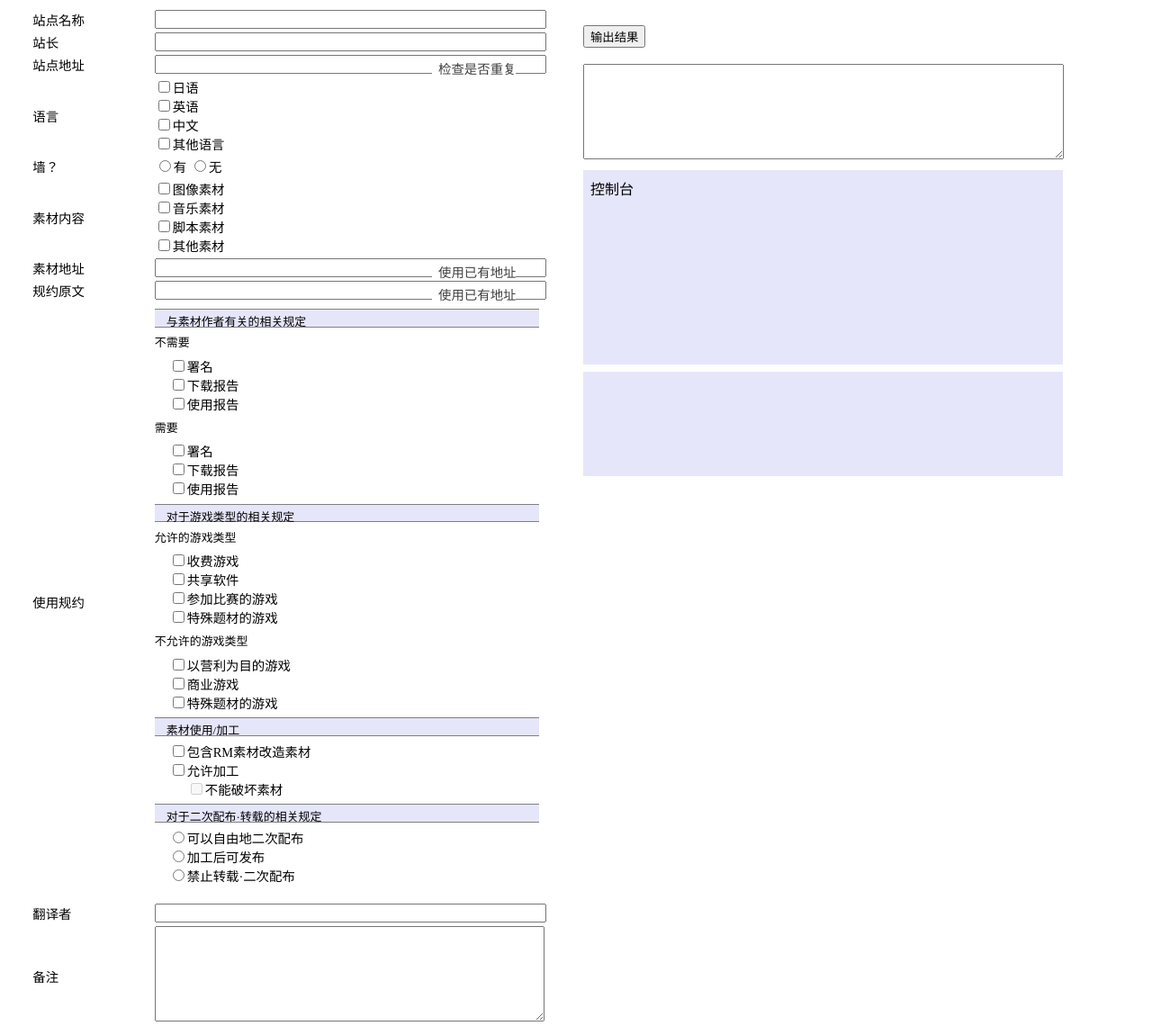
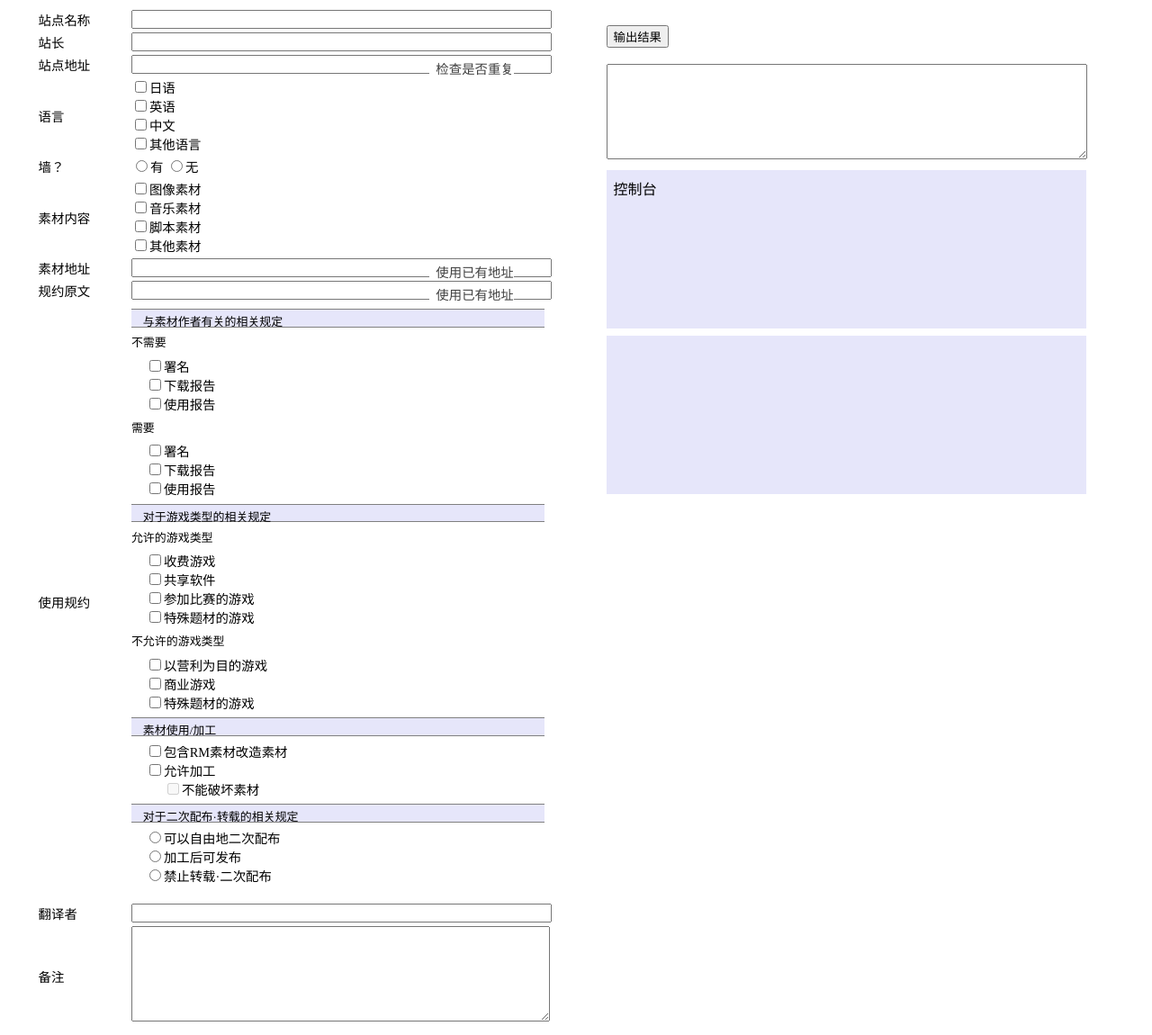
Before and after one commit to miaowm5/rmproject, a Jekyll site: the page generate.html, which Jekyll copies as it is, in a window 1280 px wide and 1150 px high. Shown: the whole window at 90% size. Built offline with Jekyll 4.4.1, drawn with Linux system fonts in a browser that asks for light colours.

Commit message:
change CSS

```diff
--- a/generate.html
+++ b/generate.html
@@ -3,7 +3,8 @@
 <head>
   <meta http-equiv="content-type" content="text/html;charset=utf-8"/>
   <style type="text/css">
-    h1,p,tr{font-size: 0.9em;}
+    body {min-width: 800px;}
+    h1,p,tr{ font-size: 0.9em; }
     h1,p{
       margin-top: 0.5em;
       margin-bottom: 0.5em;
@@ -18,22 +19,20 @@
       height:1.2em;
     }
     table{
-      margin-left:2%;
+      margin-left:2.5%;
       width:45%;
-      border: 0px;
     }
-    .left_width{ width:20%;}
-    .distance{ width:3%;}
-    .right_width{ width:75%;}
+    .left_width{
+      width:18%;
+      min-width: 4em;
+    }
     .input,.error_input{ width:100%; }
     .error_area,.error_input{ background-color: darksalmon;}
     label{cursor: pointer;}
     #etc,#result{ height:100px;}
     .child{ margin-left:20px;}
     .child2{ margin-left:40px;}
-    td{
-      position: relative;
-    }
+    td{ position: relative; }
     .quick_button {
       position: absolute;
       left: 72%;
@@ -44,7 +43,7 @@
       padding-left: 0.5em;
     }
     #result_area{
-      margin-left:50%;
+      margin-left:52%;
       position:fixed;
       margin-top:20px;
       width:43%;
@@ -57,8 +56,8 @@
       background-color:lavender;
       padding: 0.5em;
     }
-    #logger{ height:200px; }
-    #index{ height:100px; }
+    #logger{ height:10em; }
+    #index{ height:10em; }
   </style>
   <script type="text/javascript">
     // 在控制台输出文字
@@ -361,16 +360,16 @@
   </div>
   <table>
     <!-- 站点名称 -->
-    <tr><td class="left_width">站点名称</td><td class="distance"></td><td class="right_width"><input id="name" class="input" /></td></tr>
+    <tr><td class="left_width">站点名称</td><td class="right_width"><input id="name" class="input" /></td></tr>
     <!-- 站长 -->
-    <tr><td>站长</td><td></td><td><input id="host" class="input"/></td></tr>
+    <tr><td>站长</td><td><input id="host" class="input"/></td></tr>
     <!-- 站点地址 -->
-    <tr><td>站点地址</td><td></td>
+    <tr><td>站点地址</td>
       <td><input id="url" class="input"/>
       <label class="quick_button" id='url_button'>检查是否重复</button>
     </td></tr>
     <!-- 语言 -->
-    <tr><td>语言</td><td></td><td id="language_a">
+    <tr><td>语言</td><td id="language_a">
       <label><input name="language" type="checkbox" />日语</label><br>
       <label><input name="language" type="checkbox" />英语</label><br>
       <label><input name="language" type="checkbox" />中文</label><br>
@@ -380,12 +379,12 @@
       </div>
     </td></tr>
     <!-- 墙？ -->
-    <tr><td>墙？</td><td></td><td id="gfw_a">
+    <tr><td>墙？</td><td id="gfw_a">
       <label><input name="gfw" type="radio" />有</label>
       <label><input name="gfw" type="radio" />无</label>
     </td></tr>
     <!-- 素材内容 -->
-    <tr><td>素材内容</td><td></td><td id="content">
+    <tr><td>素材内容</td><td id="content">
       <!-- 图像素材 -->
       <label><input name="material" type="checkbox" value="gra_mat_area" func="more_button" />图像素材</label><br>
         <div id="gra_mat_area" style="display:none">
@@ -423,17 +422,17 @@
         <div id="other_material" style="display:none"><input name="other_mat" class="child"/><br></div>
     </td></tr>
     <!-- 素材地址 -->
-    <tr><td>素材地址</td><td></td><td>
+    <tr><td>素材地址</td><td>
       <input id="addr" class="input" />
       <label class="quick_button" id="addr_button">使用已有地址</button>
     </td></tr>
     <!-- 规约原文 -->
-    <tr><td>规约原文</td><td></td><td>
+    <tr><td>规约原文</td><td>
       <input id="rule" class="input" />
       <label class="quick_button" id="rule_button">使用已有地址</button>
     </td></tr>
     <!-- 使用规约 -->
-    <tr><td>使用规约</td><td></td><td>
+    <tr><td>使用规约</td><td>
 
       <h1>与素材作者有关的相关规定</h1>
       <p>不需要</p>
@@ -499,9 +498,9 @@
         <label><input name="r3" type="radio" class="child">禁止转载·二次配布</label><br><br>
     </td></tr>
     <!-- 翻译者 -->
-    <tr><td>翻译者</td><td></td><td><input id="up" class="input"/></td></tr>
+    <tr><td>翻译者</td><td><input id="up" class="input"/></td></tr>
     <!-- 备注 -->
-    <tr><td>备注</td><td></td><td><textarea id="etc" class="input"></textarea></td></tr>
+    <tr><td>备注</td><td><textarea id="etc" class="input"></textarea></td></tr>
   </table>
   <script type="text/javascript">
     document.getElementById('up').value = window.location.hash.slice(1)
```
